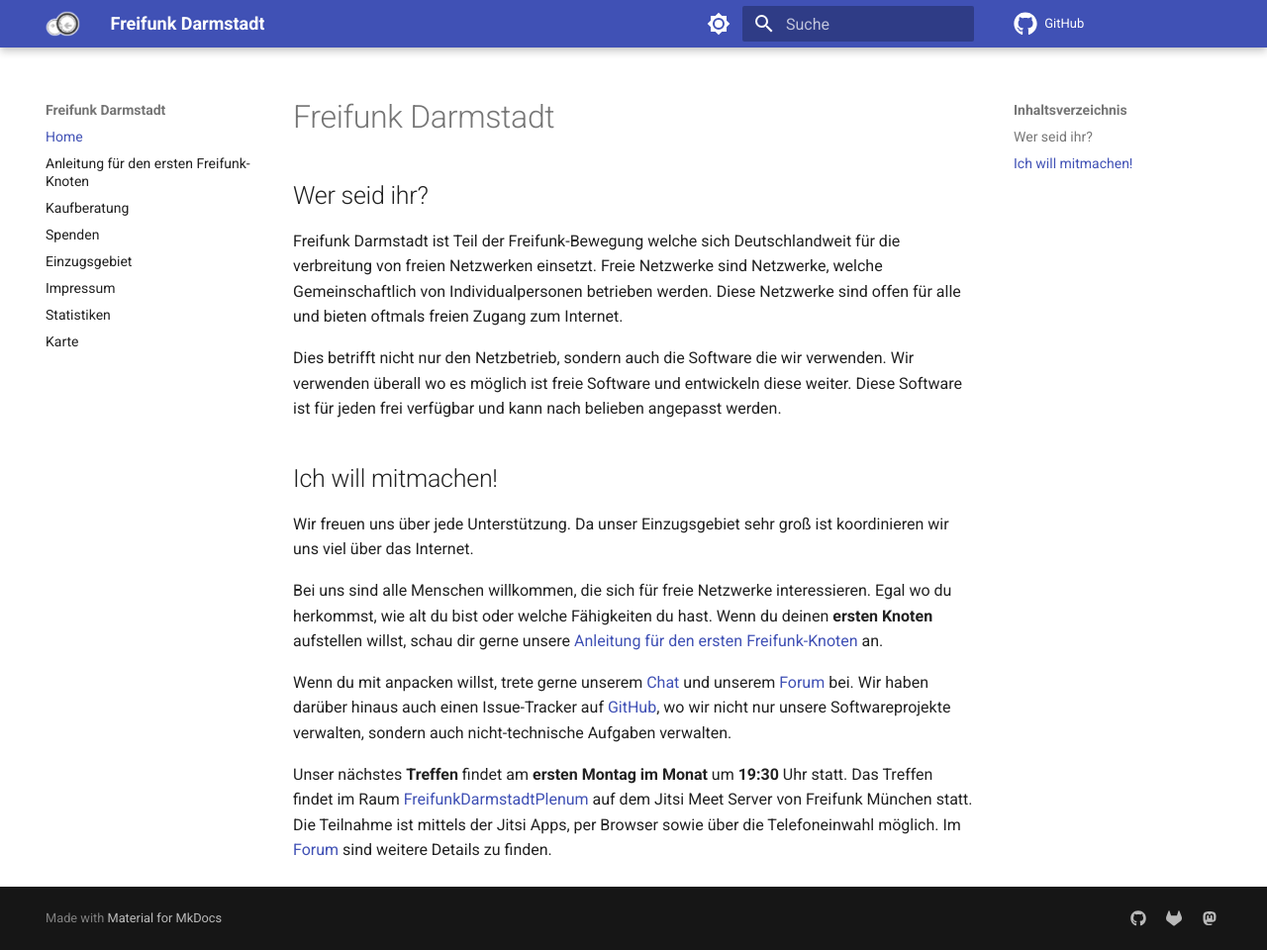
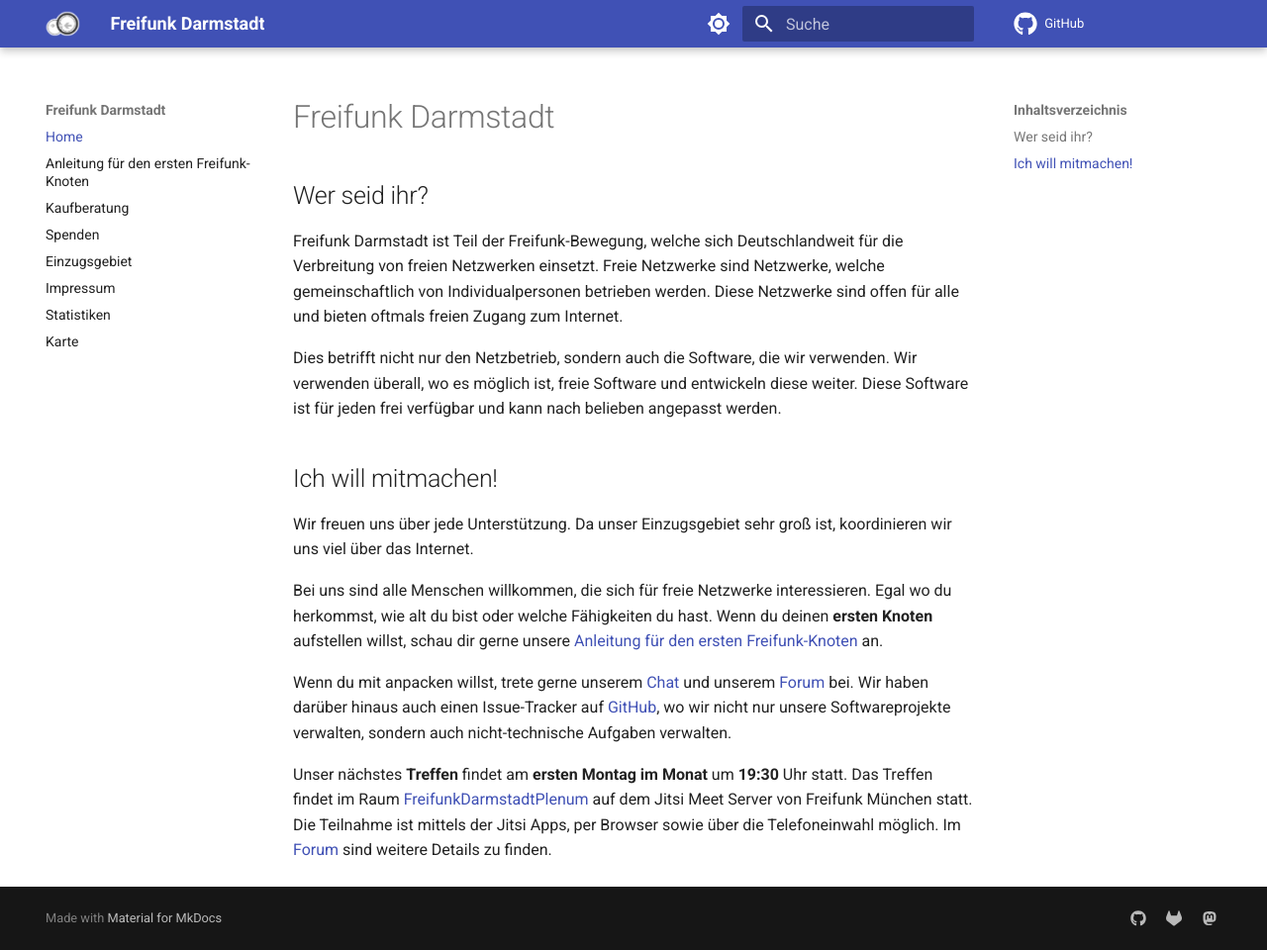
Before and after one commit to freifunk-darmstadt/website-ng, an MkDocs documentation site: the page built from docs/index.md, in a window 1280 px wide and 960 px high. Shown: the whole window at 99% size. Built offline with MkDocs 1.6.1 and Material for MkDocs 9.7.7, drawn with Linux system fonts in a browser that asks for light colours; plug-ins that fetch from the network failed and are left out; comment, search, counter and statistics services are not loaded.

Commit message:
fix typos

```diff
--- a/docs/index.md
+++ b/docs/index.md
@@ -2,16 +2,16 @@
 
 ## Wer seid ihr?
 
-Freifunk Darmstadt ist Teil der Freifunk-Bewegung welche sich Deutschlandweit für die verbreitung von freien Netzwerken einsetzt.
-Freie Netzwerke sind Netzwerke, welche Gemeinschaftlich von Individualpersonen betrieben werden. Diese Netzwerke sind offen für alle
+Freifunk Darmstadt ist Teil der Freifunk-Bewegung, welche sich Deutschlandweit für die Verbreitung von freien Netzwerken einsetzt.
+Freie Netzwerke sind Netzwerke, welche gemeinschaftlich von Individualpersonen betrieben werden. Diese Netzwerke sind offen für alle
 und bieten oftmals freien Zugang zum Internet.
 
-Dies betrifft nicht nur den Netzbetrieb, sondern auch die Software die wir verwenden. Wir verwenden überall wo es möglich ist freie Software
+Dies betrifft nicht nur den Netzbetrieb, sondern auch die Software, die wir verwenden. Wir verwenden überall, wo es möglich ist, freie Software
 und entwickeln diese weiter. Diese Software ist für jeden frei verfügbar und kann nach belieben angepasst werden.
 
 ## Ich will mitmachen!
 
-Wir freuen uns über jede Unterstützung. Da unser Einzugsgebiet sehr groß ist koordinieren wir uns viel über das Internet.
+Wir freuen uns über jede Unterstützung. Da unser Einzugsgebiet sehr groß ist, koordinieren wir uns viel über das Internet.
 
 Bei uns sind alle Menschen willkommen, die sich für freie Netzwerke interessieren.
 Egal wo du herkommst, wie alt du bist oder welche Fähigkeiten du hast.
```
